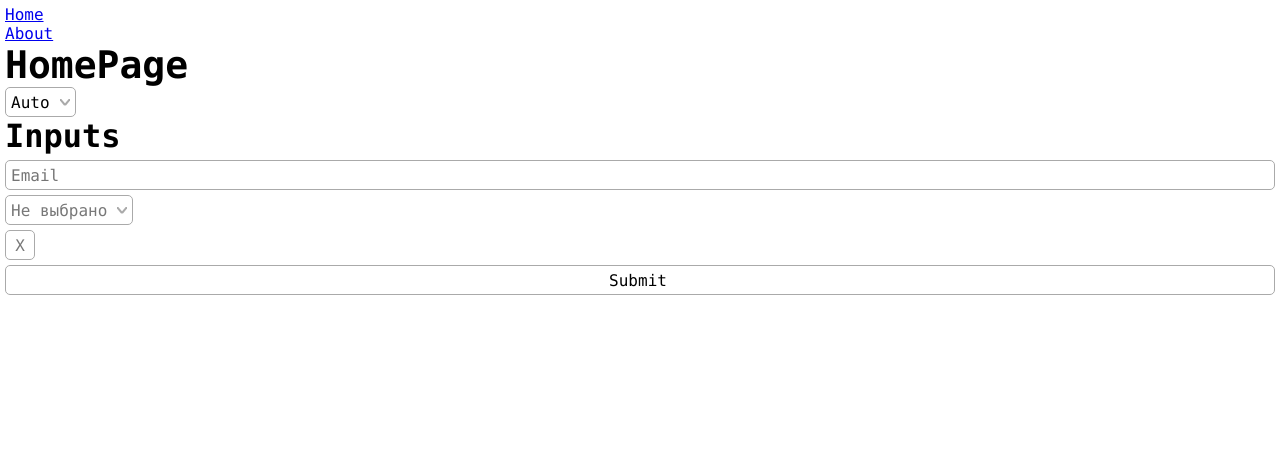
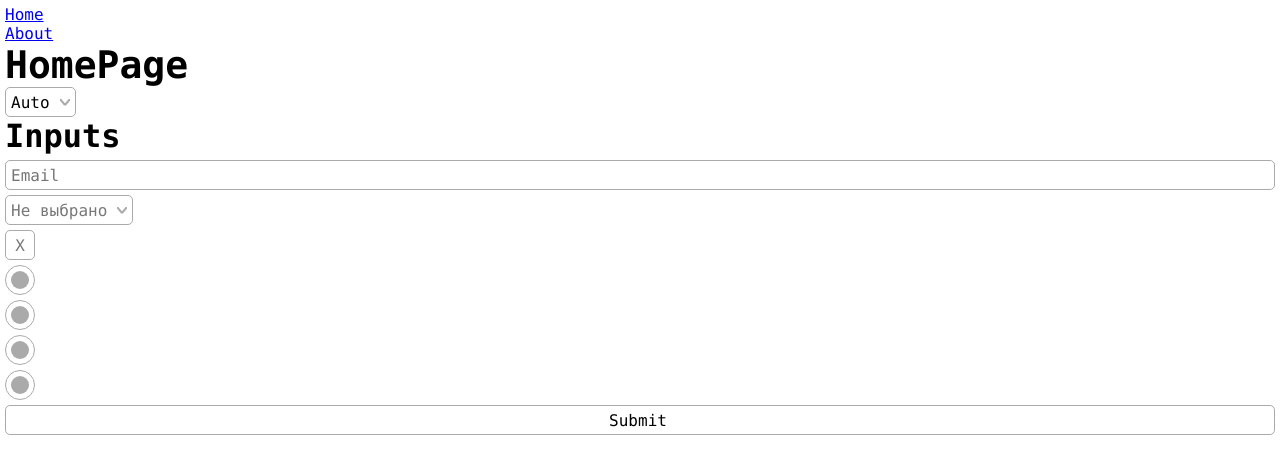
Before and after one commit to VanyaMate/jobfind, a Nuxt app: page / in a window 1280 px wide. Shown: the top 474 px of the page. Built offline with nearby package versions, Linux system fonts and the light colour scheme; what @vanyamate/commiter would draw is missing.

Commit message:
🔥 New feature : UI Kit - Добавил AppRadio. Убрал Math.random для id, заменил на useId

```diff
--- /dev/null
+++ b/assets/styles/common.css
@@ -0,0 +1,7 @@
+.hidden {
+    opacity : 0;
+    width   : 0;
+    height  : 0;
+    border  : none;
+    outline : none;
+}
--- a/assets/styles/main.css
+++ b/assets/styles/main.css
@@ -6,6 +6,7 @@
 @import "variables/themes/common.css";
 @import "variables/themes/dark.css";
 @import "variables/themes/light.css";
+@import "common.css";
 
 * {
     margin      : 0;
--- a/components/app/inputs/AppCheckbox/AppCheckbox.vue
+++ b/components/app/inputs/AppCheckbox/AppCheckbox.vue
@@ -2,6 +2,7 @@
     <div class="container">
         <input
             v-bind="$attrs"
+            :class="['hidden', props.class]"
             type="checkbox"
             :id="id"
             :checked="props.modelValue"
@@ -20,7 +21,7 @@ interface Props extends /* @vue-ignore */ HTMLAttributes {
 }
 
 const props = defineProps<Props>();
-const id    = Math.random().toString(16);
+const id    = useId();
 
 defineOptions({
     inheritAttrs: false,
@@ -29,17 +30,8 @@ defineOptions({
 
 <style scoped>
 .container {
-    position : relative;
-    display  : inline-block;
-    height   : var(--all-input-height-medium);
-
-    input {
-        opacity : 0;
-        width   : 0;
-        height  : 0;
-        border  : none;
-        outline : none;
-    }
+    display : inline-block;
+    height  : var(--all-input-height-medium);
 
     label {
         width           : var(--all-input-height-medium);
@@ -85,7 +77,7 @@ defineOptions({
         }
 
         border     : 1px solid var(--primary-color);
-        background : var(--bg-second);
+        background : var(--bg-main);
         color      : var(--color-main);
     }
 }
--- /dev/null
+++ b/components/app/inputs/AppRadio/AppRadio.vue
@@ -0,0 +1,79 @@
+<template>
+    <div class="container">
+        <input
+            v-bind="$attrs"
+            type="radio"
+            :id="id"
+            :class="['hidden', props.class]"
+            @change="$emit('update:modelValue', ($event.target as HTMLInputElement).checked)"
+        />
+        <label :for="id"></label>
+    </div>
+</template>
+
+<script setup lang="ts">
+import type { InputHTMLAttributes } from 'vue';
+
+
+interface Props extends /* @vue-ignore */ InputHTMLAttributes {
+    modelValue?: boolean;
+}
+
+const id    = useId();
+const props = defineProps<Props>();
+
+defineOptions({
+    inheritAttrs: true,
+});
+</script>
+
+<style scoped>
+.container {
+    display : inline-block;
+
+    input:checked {
+        ~ label {
+            border : 1px solid var(--primary-color);
+
+            &:after {
+                background : var(--primary-color);
+            }
+        }
+    }
+
+    input:focus-within,
+    input:focus {
+        ~ label {
+            outline : 1px solid var(--primary-color);
+        }
+    }
+
+    label {
+        width           : var(--all-input-height-medium);
+        height          : var(--all-input-height-medium);
+        border          : 1px solid var(--border-color);
+        background      : var(--bg-main);
+        display         : inline-flex;
+        align-items     : center;
+        justify-content : center;
+        border-radius   : 50%;
+        cursor          : pointer;
+        transition      : var(--fast);
+        outline         : 1px solid transparent;
+
+        &:after {
+            content       : '';
+            display       : inline-block;
+            width         : calc(var(--all-input-height-medium) * .6);
+            height        : calc(var(--all-input-height-medium) * .6);
+            background    : var(--border-color);
+            border-radius : 50%;
+            transition    : var(--fast);
+        }
+
+        &:hover {
+            background : var(--bg-second);
+        }
+    }
+}
+</style>
--- a/pages/index.vue
+++ b/pages/index.vue
@@ -22,6 +22,10 @@
             v-model="rules"
             v-bind="rulesProps"
         />
+        <AppRadio v-model="lang" v-bind="langProps" value="Ru"/>
+        <AppRadio v-model="lang" v-bind="langProps" value="En"/>
+        <AppRadio v-model="lang" v-bind="langProps" value="Fr"/>
+        <AppRadio v-model="lang" v-bind="langProps" value="De"/>
         <AppButton
             type="submit"
             :style-type="AppButtonStyleType.DEFAULT"
@@ -42,13 +46,14 @@ import AppCheckbox from '~/components/app/inputs/AppCheckbox/AppCheckbox.vue';
 import { AppButtonStyleType } from '~/components/app/buttons/types/AppButtonStyleType';
 import { useForm } from 'vee-validate';
 import { emailValidator } from '~/lib/validator/email.validator';
+import AppRadio from '~/components/app/inputs/AppRadio/AppRadio.vue';
 
 
 const simpleSchema = {
     email: emailValidator,
 };
 
-const form = useForm<{ email: string, amount: string, rules: boolean }>({
+const form = useForm<{ email: string, amount: string, rules: boolean, languages: string }>({
     validationSchema: simpleSchema,
 });
 
@@ -67,5 +72,12 @@ const [ email, emailProps ] = form.defineField('email', {
 
 const [ amount, amountProps ] = form.defineField('amount');
 const [ rules, rulesProps ]   = form.defineField('rules');
+const [ lang, langProps ]     = form.defineField('languages', {
+    props (state) {
+        return {
+            name: 'lang',
+        };
+    },
+});
 
 </script>
```
Also changed, not shown: 1 other file (tests, documents, lock files or other folders).
